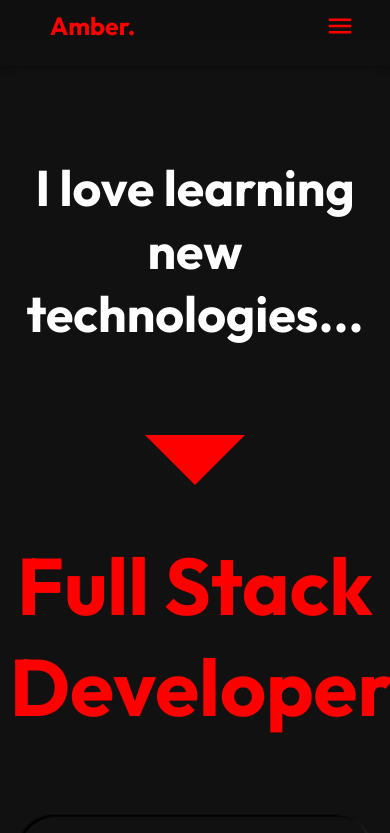
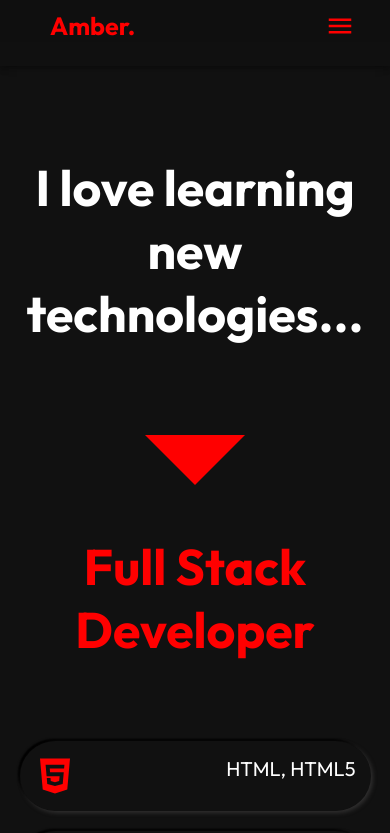
Before and after one commit to ambervector/react-portfolio, a React (Create React App) app: page /about in a window 390 px wide. Shown: the top 833 px of the page. Built offline with nearby package versions, Linux system fonts and the light colour scheme.

Commit message:
corrected html heading fontsize

```diff
--- a/src/components/HtmlProject/HtmlProjects.module.css
+++ b/src/components/HtmlProject/HtmlProjects.module.css
@@ -14,3 +14,13 @@ div h2 {
     width: 90%;
   }
 }
+
+@media only screen and (max-width: 1000px) {
+  .container {
+    width: 90%;
+  }
+
+  div h2 {
+    font-size: 5rem;
+  }
+}
```
